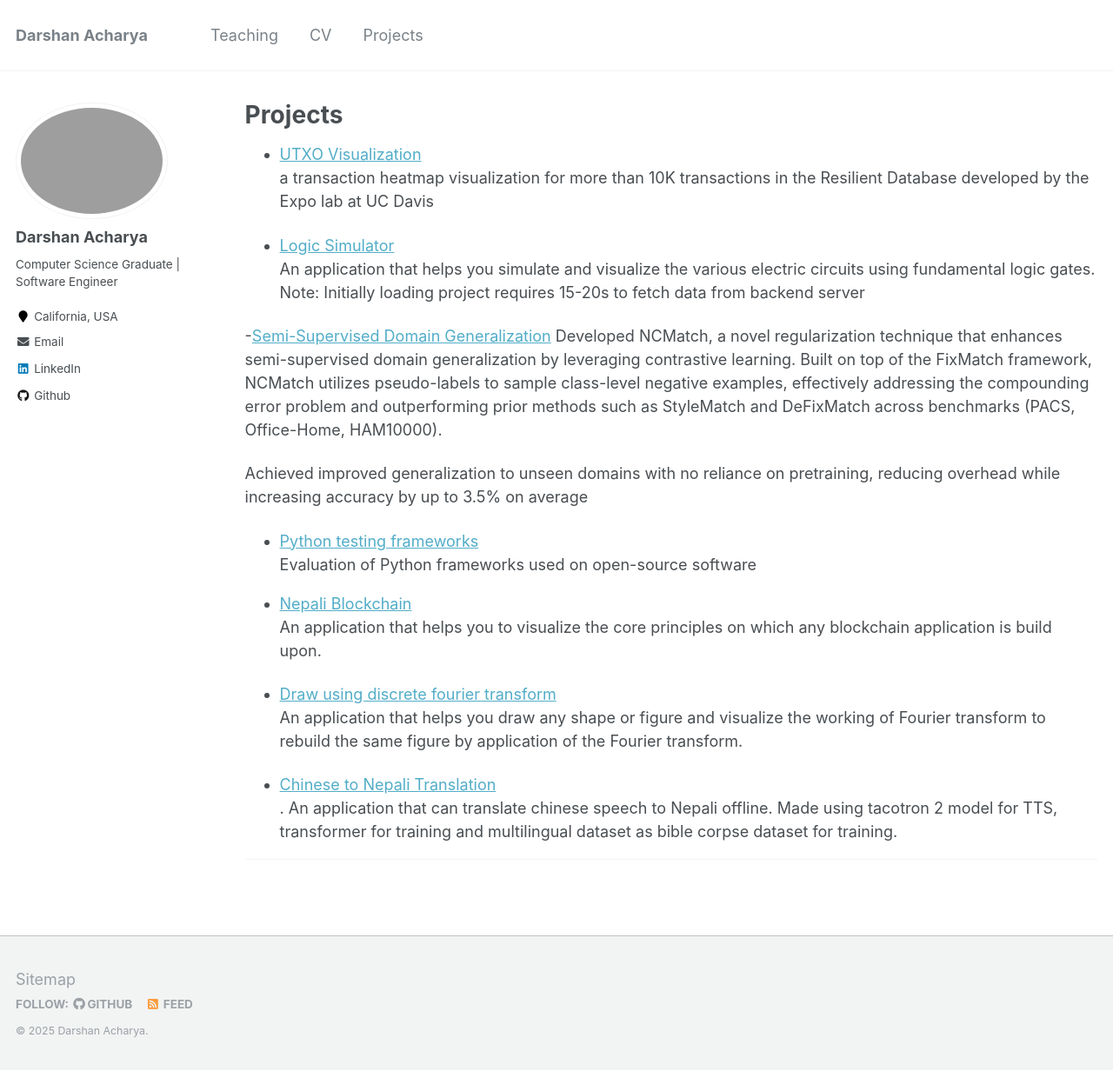
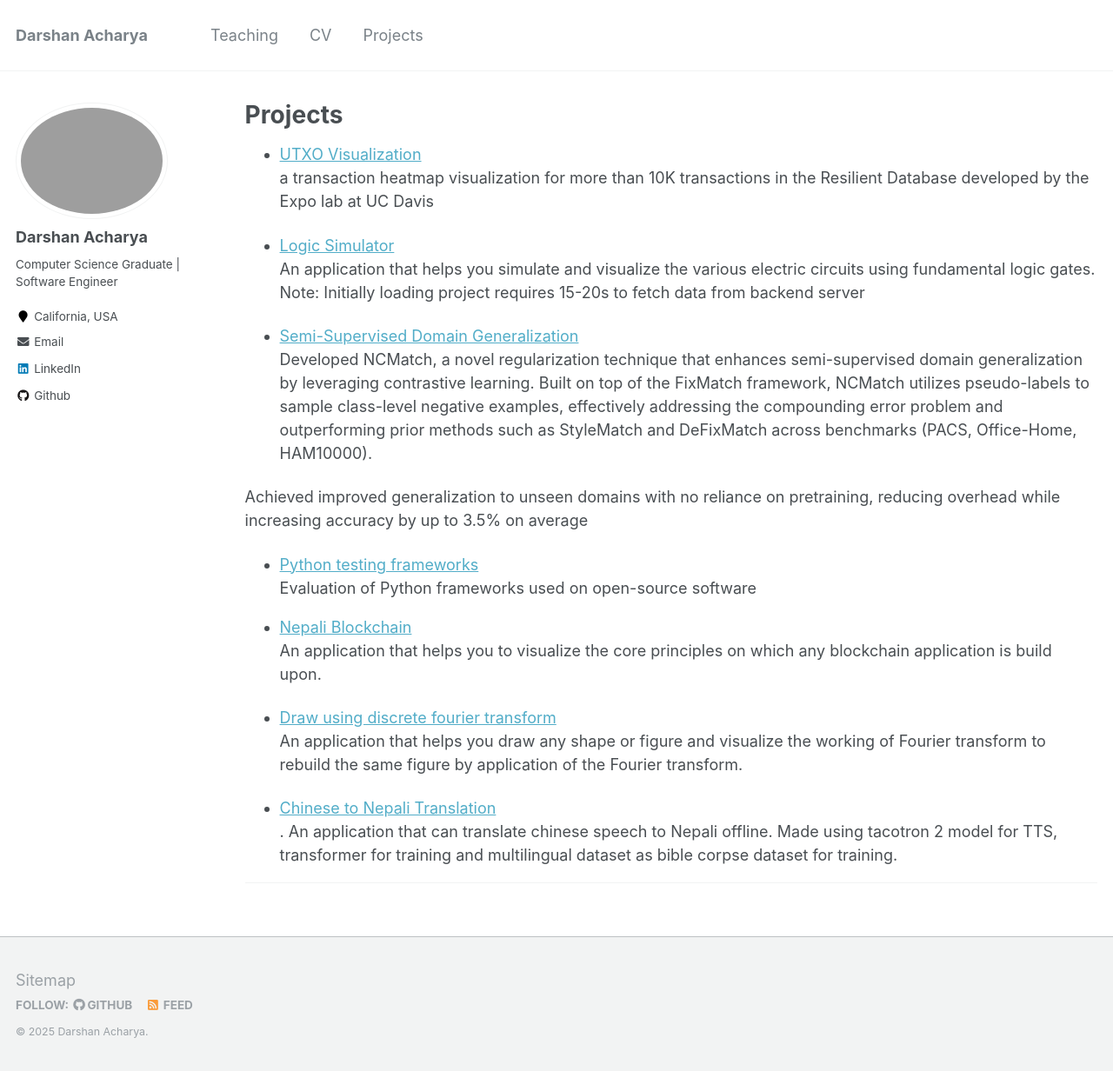
Before and after one commit to acharyadarshan/acharyadarshan.github.io, a Jekyll site: the page built from _pages/projects.md, in a window 1280 px wide and 1232 px high. Shown: the whole window at 87% size. Built offline with Jekyll 4.4.1, drawn with Linux system fonts in a browser that asks for light colours.

Commit message:
fix syntax

```diff
--- a/_pages/projects.md
+++ b/_pages/projects.md
@@ -12,7 +12,7 @@ author_profile: true
   An application that helps you simulate and visualize the various electric circuits using fundamental logic gates.
   Note: Initially loading project requires 15-20s to fetch data from backend server
 
--[Semi-Supervised Domain Generalization](https://drive.google.com/file/d/1fJSRAJ9UyIF1p0ywE2aQJQLAAwcl0iSC/view?usp=drive_link)
+- [Semi-Supervised Domain Generalization](https://drive.google.com/file/d/1fJSRAJ9UyIF1p0ywE2aQJQLAAwcl0iSC/view?usp=drive_link)<br>
 Developed NCMatch, a novel regularization technique that enhances semi-supervised domain generalization by leveraging contrastive learning. Built on top of the FixMatch framework, NCMatch utilizes pseudo-labels to sample class-level negative examples, effectively addressing the compounding error problem and outperforming prior methods such as StyleMatch and DeFixMatch across benchmarks (PACS, Office-Home, HAM10000).
 
 Achieved improved generalization to unseen domains with no reliance on pretraining, reducing overhead while increasing accuracy by up to 3.5% on average
```
